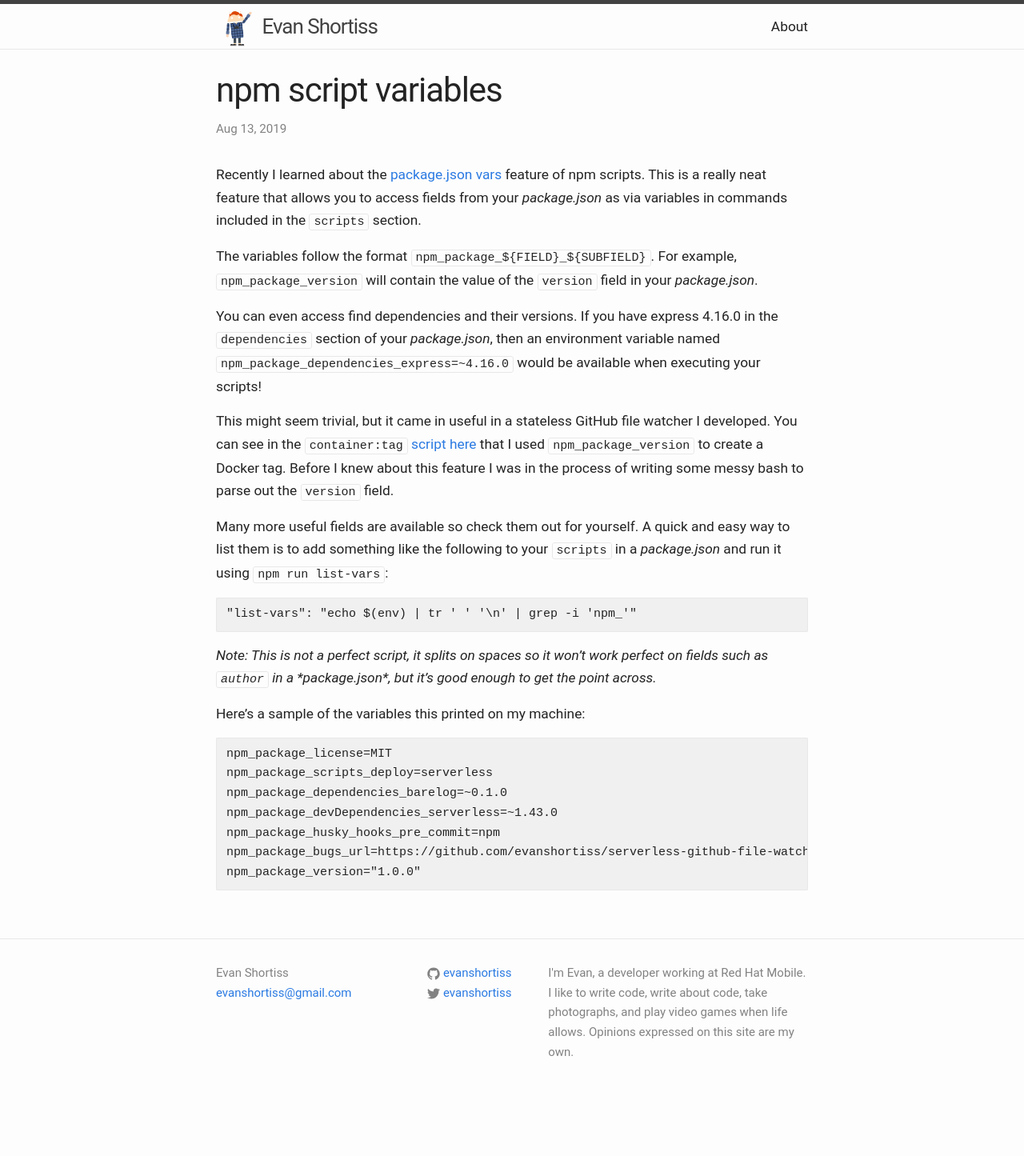
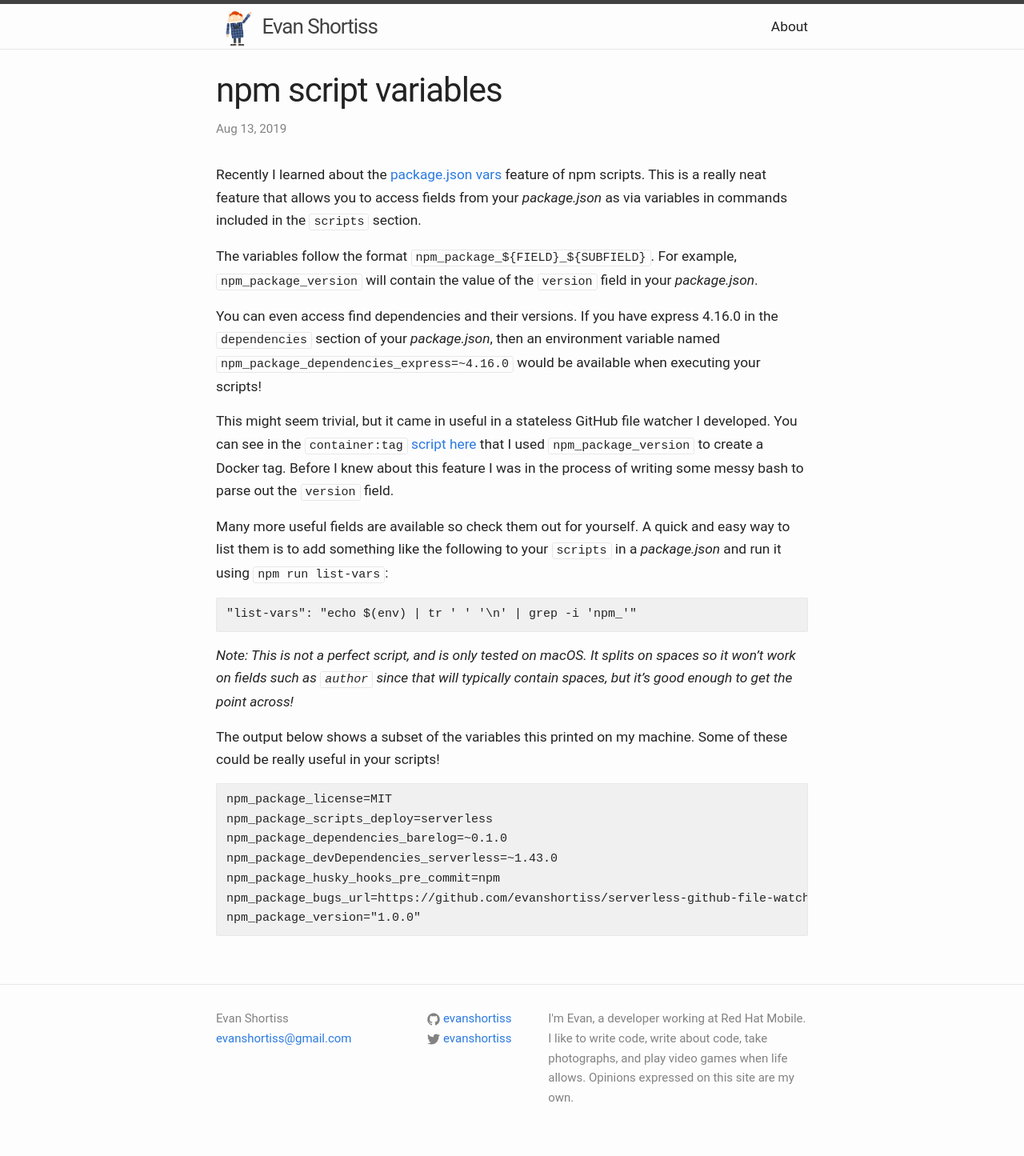
Before and after one commit to evanshortiss/evanshortiss.github.io, a Jekyll site: the page built from _posts/2019-08-13-npm-package-vars.markdown, in a window 1280 px wide. Shown: the whole page at 80% size. Built offline with Jekyll 4.4.1, drawn with Linux system fonts in a browser that asks for light colours; before the commit the page ends 1388 px from its top, so only the background shows below that.

Commit message:
fix: readability

````diff
--- a/_posts/2019-08-13-npm-package-vars.markdown
+++ b/_posts/2019-08-13-npm-package-vars.markdown
@@ -32,9 +32,10 @@ and easy way to list them is to add something like the following to your
 "list-vars": "echo $(env) | tr ' ' '\n' | grep -i 'npm_'"
 ```
 
-_Note: This is not a perfect script, it splits on spaces so it won't work perfect on fields such as `author` in a *package.json*, but it's good enough to get the point across._
+_Note: This is not a perfect script, and is only tested on macOS. It splits on spaces so it won't work on fields such as `author` since that will typically contain spaces, but it's good enough to get the point across!_
 
-Here's a sample of the variables this printed on my machine:
+The output below shows a subset of the variables this printed on my machine.
+Some of these could be really useful in your scripts!
 
 ```
 npm_package_license=MIT
````
